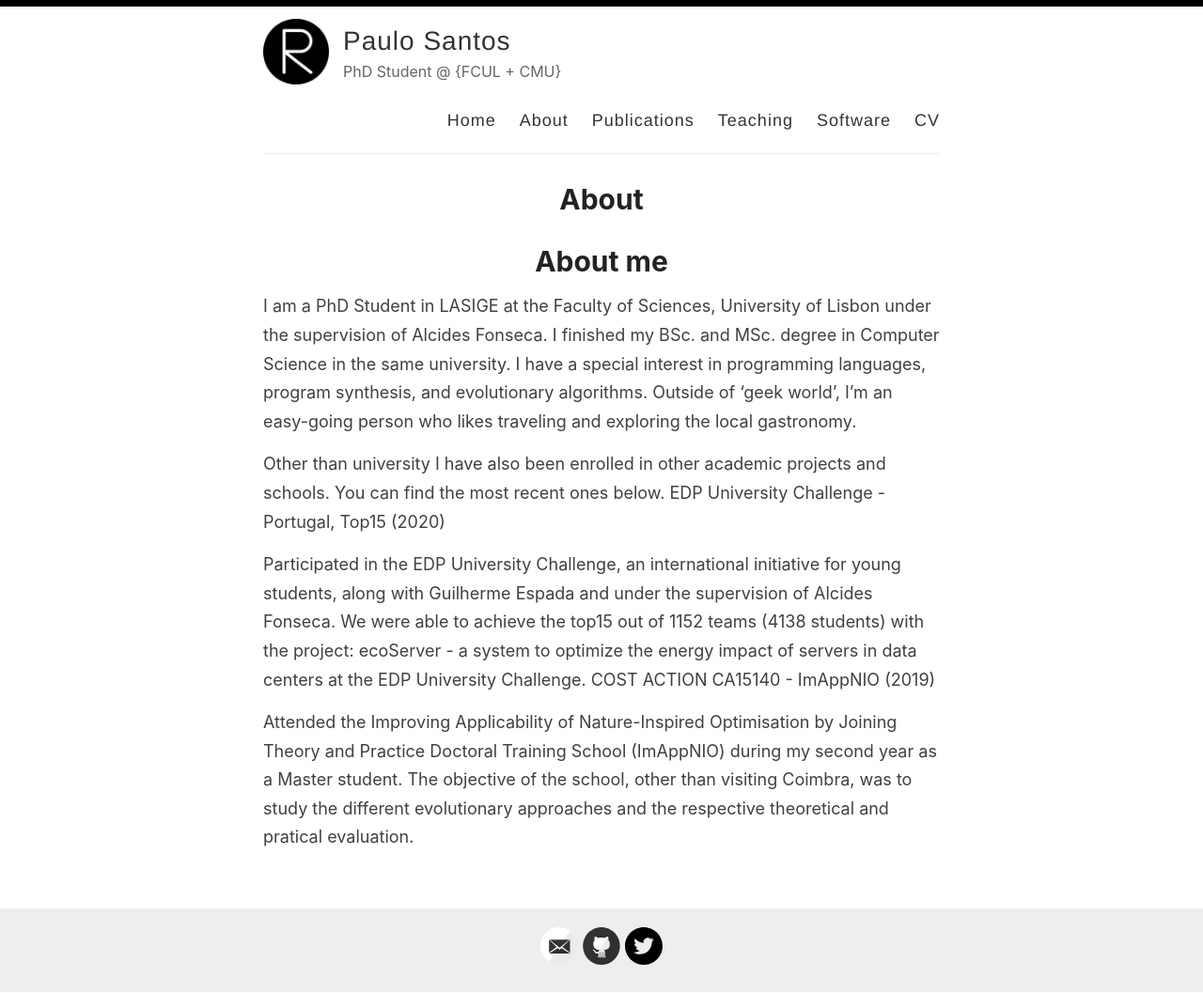
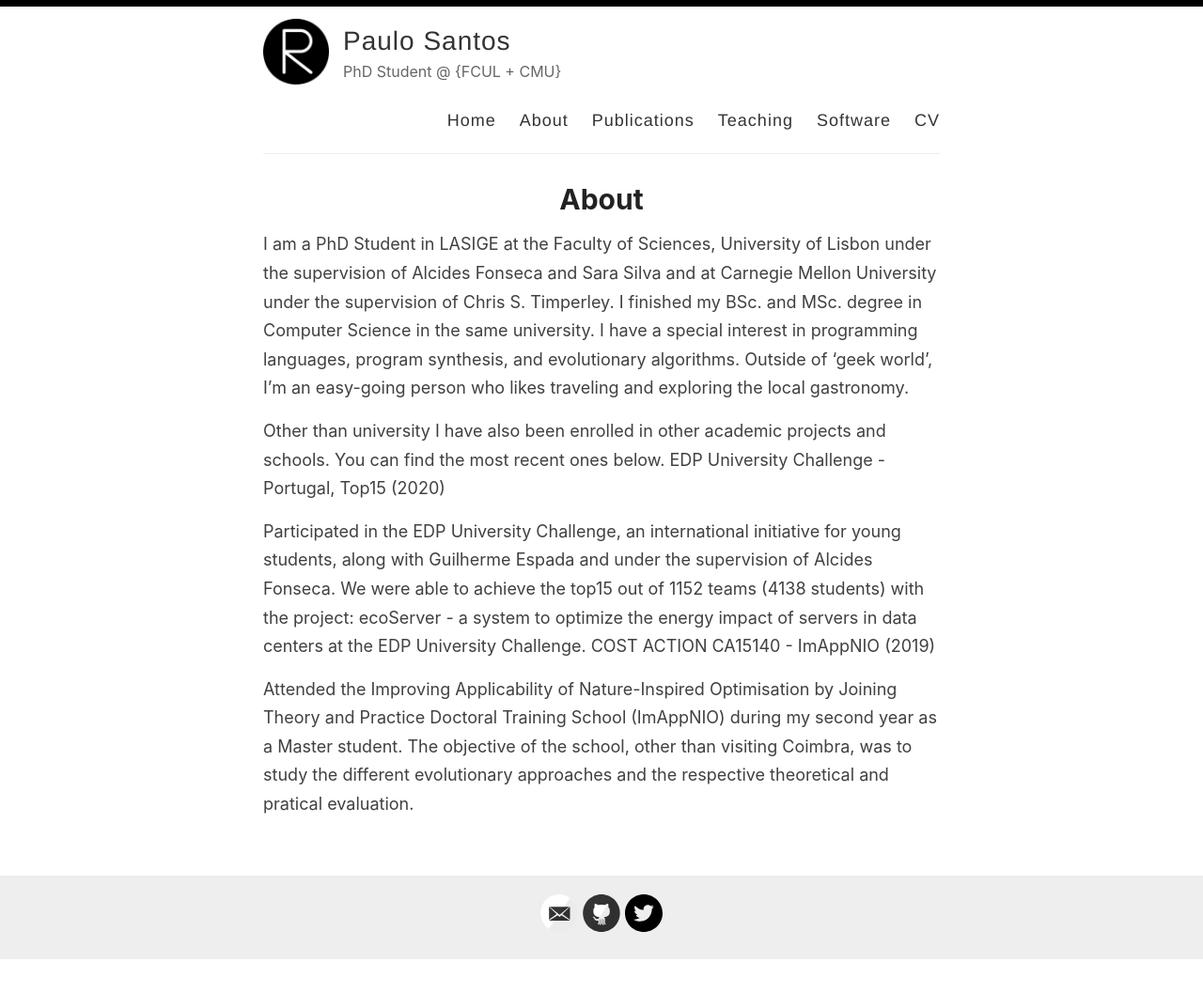
Before and after one commit to pcanelas/pcanelas.github.io, a Jekyll site: the page built from _pages/about.md, in a window 1280 px wide. Shown: the whole page at 94% size. Built offline with Jekyll 4.4.1, drawn with Linux system fonts in a browser that asks for light colours; after the commit the page ends 1021 px from its top, so only the background shows below that.

```diff
--- /dev/null
+++ b/CNAME
@@ -0,0 +1 @@
+https://pcanelas.com
--- a/_pages/about.md
+++ b/_pages/about.md
@@ -4,9 +4,7 @@ title: About
 permalink: /about/
 ---
 
-# About me
-
-I am a PhD Student in LASIGE at the Faculty of Sciences, University of Lisbon under the supervision of Alcides Fonseca. I finished my BSc. and MSc. degree in Computer Science in the same university. I have a special interest in programming languages, program synthesis, and evolutionary algorithms. Outside of 'geek world', I'm an easy-going person who likes traveling and exploring the local gastronomy.
+I am a PhD Student in LASIGE at the Faculty of Sciences, University of Lisbon under the supervision of Alcides Fonseca and Sara Silva and at Carnegie Mellon University under the supervision of Chris S. Timperley. I finished my BSc. and MSc. degree in Computer Science in the same university. I have a special interest in programming languages, program synthesis, and evolutionary algorithms. Outside of 'geek world', I'm an easy-going person who likes traveling and exploring the local gastronomy.
 
 Other than university I have also been enrolled in other academic projects and schools. You can find the most recent ones below.
 EDP University Challenge - Portugal, Top15 (2020)
```
Also changed, not shown: _pages/_software-pages/aeon.md (+1 -1 lines), _pages/software.md (+1 -1 lines).
